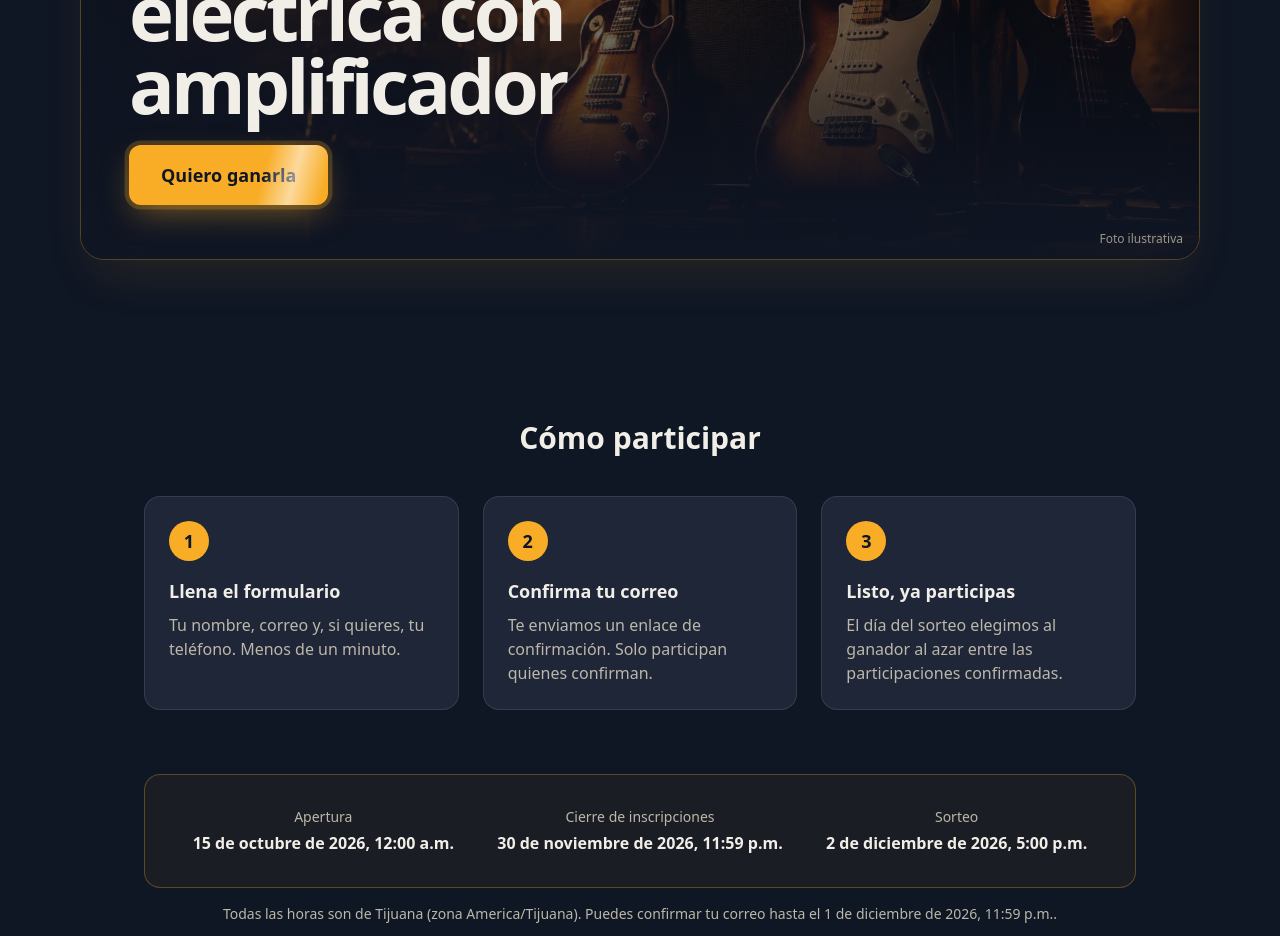
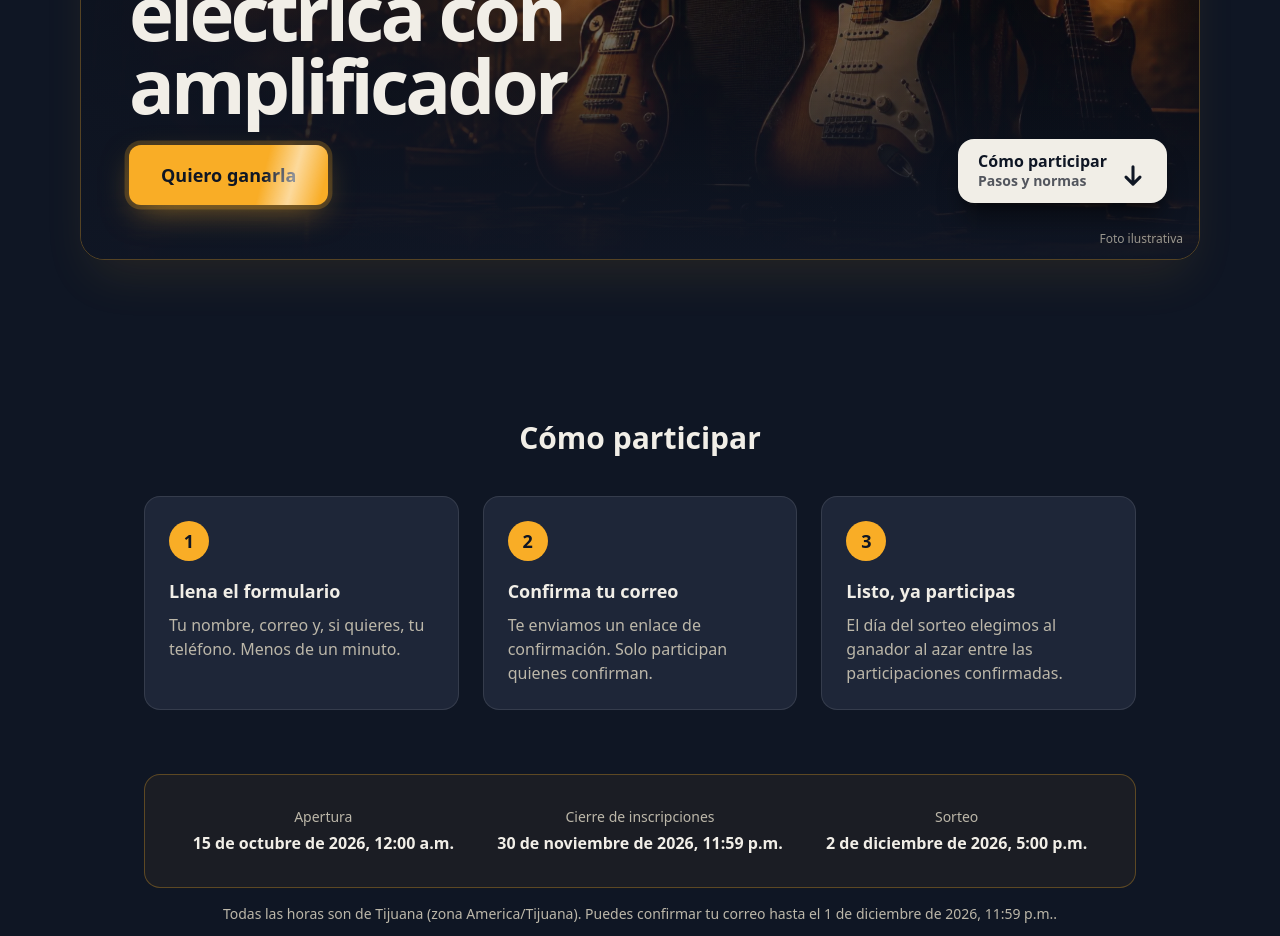
Before and after one commit to osalgado50/concurso-instrumentos, a React (Vite) app: page / in a window 1280 px wide. Shown: the part 1200-2136 px from the top of the page. Built offline with nearby package versions, Linux system fonts and the light colour scheme.

Commit message:
Cartelito 'Cómo participar' con flecha al pasar por el premio
Co-Authored-By: Claude Sonnet 5.5 <noreply@anthropic.com>
Claude-Session: https://claude.ai/code/session_01QZj2VM5f8vftRAHSP6HPik

```diff
--- a/src/components/Landing.tsx
+++ b/src/components/Landing.tsx
@@ -177,6 +177,35 @@ export default function Landing() {
               </a>
             )}
           </div>
+          {/* Cartelito: aparece al pasar por encima (en móvil, sin cursor, está siempre visible). */}
+          <button
+            type="button"
+            onClick={() =>
+              document
+                .getElementById('como-participar')
+                ?.scrollIntoView({ behavior: 'smooth', block: 'start' })
+            }
+            className="prize-sign absolute right-4 top-[4.5rem] md:top-auto md:bottom-14 md:right-8 flex items-center gap-3 rounded-2xl bg-ink px-5 py-3 text-left font-extrabold text-night shadow-xl shadow-black/40"
+          >
+            <span className="leading-tight">
+              Cómo participar
+              <span className="block text-sm font-semibold text-night/70">
+                Pasos y normas
+              </span>
+            </span>
+            <svg
+              className="prize-arrow h-7 w-7 shrink-0"
+              viewBox="0 0 24 24"
+              fill="none"
+              stroke="currentColor"
+              strokeWidth="2.6"
+              strokeLinecap="round"
+              strokeLinejoin="round"
+              aria-hidden="true"
+            >
+              <path d="M12 4v15M6 13l6 6 6-6" />
+            </svg>
+          </button>
           {config.prizeImageIsPlaceholder && (
             <p className="absolute bottom-3 right-4 text-xs text-ink-soft/80">
               Foto ilustrativa
@@ -186,7 +215,7 @@ export default function Landing() {
       </section>
 
       {/* Cómo participar */}
-      <section className="mx-auto max-w-5xl px-4 py-16">
+      <section id="como-participar" className="scroll-mt-20 mx-auto max-w-5xl px-4 py-16">
         <h2 className="text-2xl md:text-3xl font-bold text-center">
           Cómo participar
         </h2>
--- a/src/styles.css
+++ b/src/styles.css
@@ -143,6 +143,50 @@ button:focus-visible {
   transform: scale(1.2);
 }
 
+/* Cartelito «Cómo participar»: oculto en reposo, visible al pasar/enfocar y siempre en táctil. */
+.prize-sign {
+  opacity: 0;
+  transform: translateY(10px);
+  pointer-events: none;
+  transition:
+    opacity 0.35s ease,
+    transform 0.35s ease;
+}
+.prize-card:focus-within .prize-sign {
+  opacity: 1;
+  transform: none;
+  pointer-events: auto;
+}
+@media (hover: hover) {
+  .prize-card:hover .prize-sign {
+    opacity: 1;
+    transform: none;
+    pointer-events: auto;
+  }
+}
+@media (hover: none) {
+  .prize-sign {
+    opacity: 1;
+    transform: none;
+    pointer-events: auto;
+  }
+}
+@media (prefers-reduced-motion: no-preference) {
+  .prize-arrow {
+    animation: arrow-bounce 1.1s ease-in-out infinite;
+  }
+}
+
+@keyframes arrow-bounce {
+  0%,
+  100% {
+    transform: translateY(-3px);
+  }
+  50% {
+    transform: translateY(5px);
+  }
+}
+
 @keyframes prize-want {
   0%,
   100% {
```
